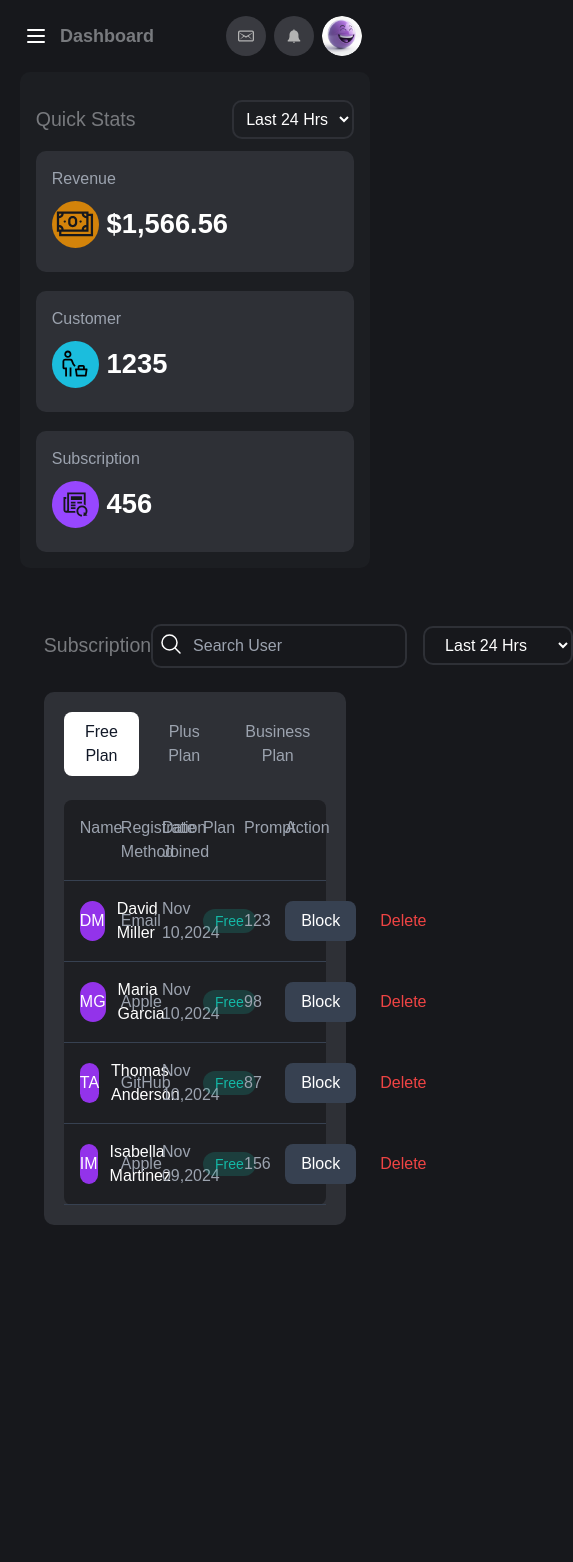
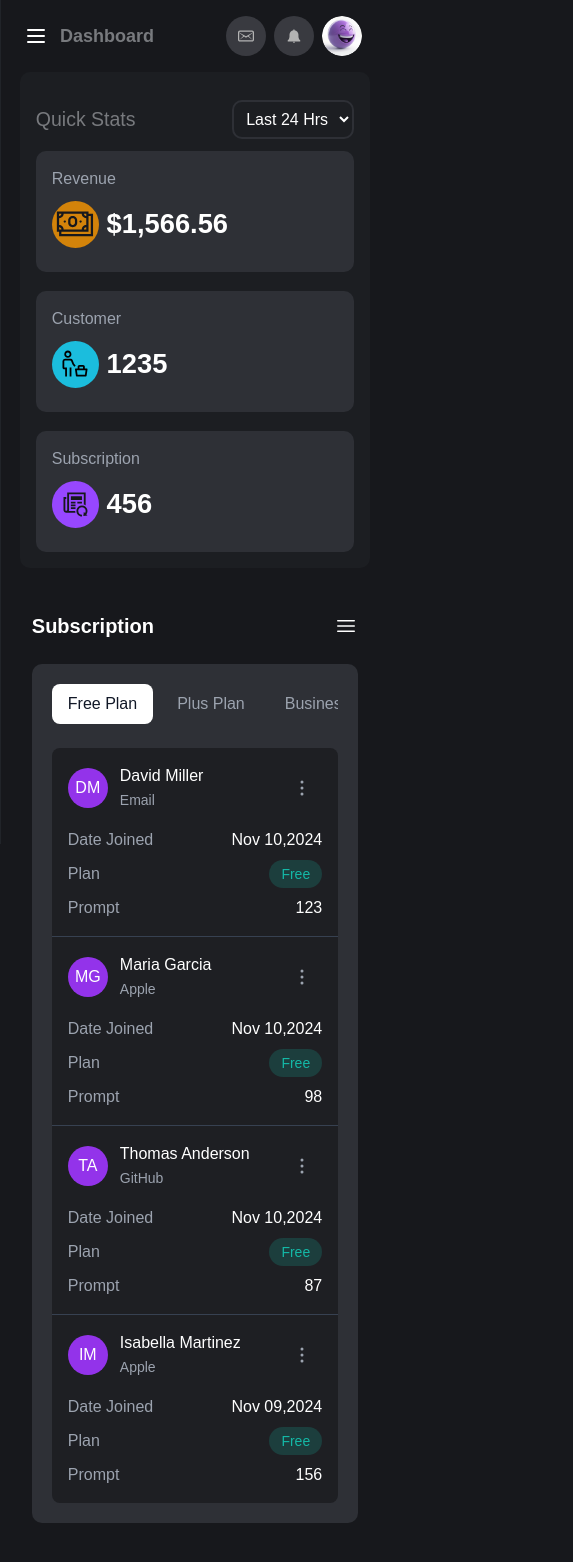
Before and after one commit to Anuran12/aitalk, a Next.js app: page /admin/subscription in a window 390 px wide. Shown: the top 1562 px of the page, 573 px wide, since content can reach past the window. Before the commit the page ends 1281 px from the top, so only its background shows below. Built offline with nearby package versions, Linux system fonts and the light colour scheme.

Commit message:
subscription page responsive

```diff
--- a/components/admin/AdminSidebar.tsx
+++ b/components/admin/AdminSidebar.tsx
@@ -44,7 +44,7 @@ export default function AdminSidebar({
         fixed lg:static inset-y-0 left-0
         transform ${isOpen ? "translate-x-0" : "-translate-x-full"}
         lg:translate-x-0 transition-transform duration-300 ease-in-out
-         z-50 w-full h-full border-r-2 border-[#2E3036] bg-[#17181c]
+         z-50 w-[55%] md:w-full h-full border-r-2 border-[#2E3036] bg-[#17181c]
       `}
       >
         <div className="flex flex-col h-full items-center p-6 gap-10 relative">
--- a/components/admin/DetailedSubscription.tsx
+++ b/components/admin/DetailedSubscription.tsx
@@ -152,6 +152,8 @@ export default function DetailedSubscription() {
   const [users, setUsers] = useState(MOCK_USERS);
   const [searchTerm, setSearchTerm] = useState("");
   const [timeFilter, setTimeFilter] = useState("Last 24 Hrs");
+  const [mobileMenuOpen, setMobileMenuOpen] = useState(false);
+  const [activeDropdownId, setActiveDropdownId] = useState<number | null>(null);
 
   const filteredUsers = users.filter((user) => {
     const matchesPlan = user.plan === selectedPlan;
@@ -163,44 +165,80 @@ export default function DetailedSubscription() {
 
   const handleDelete = (userId: number) => {
     setUsers(users.filter((user) => user.id !== userId));
+    setActiveDropdownId(null);
+  };
+
+  const toggleDropdown = (userId: number) => {
+    setActiveDropdownId(activeDropdownId === userId ? null : userId);
   };
 
   return (
-    <div className="p-6 rounded-lg w-full">
+    <div className="p-3 sm:p-6 rounded-lg w-full">
       {/* Header Section */}
-      <div className="flex justify-between items-center mb-6">
-        <h1 className="text-[#787A7E] text-[5vw] md:text-[2vw]">
+      <div className="flex flex-col sm:flex-row justify-between items-start sm:items-center gap-4 mb-6">
+        <div className="flex items-center justify-between w-full sm:w-auto">
+          <h1 className="text-xl sm:text-2xl font-bold text-white">
             Subscription
           </h1>
-        <div className="flex items-center gap-4">
-          {/* Search Bar */}
-          <div className="relative">
+          <button
+            className="sm:hidden text-white"
+            onClick={() => setMobileMenuOpen(!mobileMenuOpen)}
+          >
+            {mobileMenuOpen ? (
+              <div>
                 <svg
                   xmlns="http://www.w3.org/2000/svg"
                   fill="none"
                   viewBox="0 0 24 24"
                   strokeWidth="1.5"
                   stroke="currentColor"
-              className="size-6 absolute left-2 top-2"
+                  className="size-6"
                 >
                   <path
                     strokeLinecap="round"
                     strokeLinejoin="round"
-                d="m21 21-5.197-5.197m0 0A7.5 7.5 0 1 0 5.196 5.196a7.5 7.5 0 0 0 10.607 10.607Z"
+                    d="M6 18 18 6M6 6l12 12"
                   />
                 </svg>
+              </div>
+            ) : (
+              <div>
+                <svg
+                  xmlns="http://www.w3.org/2000/svg"
+                  fill="none"
+                  viewBox="0 0 24 24"
+                  strokeWidth="1.5"
+                  stroke="currentColor"
+                  className="size-6"
+                >
+                  <path
+                    strokeLinecap="round"
+                    strokeLinejoin="round"
+                    d="M3.75 6.75h16.5M3.75 12h16.5m-16.5 5.25h16.5"
+                  />
+                </svg>
+              </div>
+            )}
+          </button>
+        </div>
 
+        <div
+          className={`flex flex-col sm:flex-row items-stretch sm:items-center gap-4 w-full sm:w-auto
+          ${mobileMenuOpen ? "block" : "hidden sm:flex"}`}
+        >
+          {/* Search Bar */}
+          <div className=" flex-grow sm:flex-grow-0">
             <input
               type="text"
               placeholder="Search User"
-              className="bg-black/0 rounded-[10px] border-2 border-[#2E3036] cursor-pointer py-2 pl-10 pr-4 w-64"
+              className="bg-black/0 border-2 border-[#2E3036] text-white px-4 py-2 rounded-lg w-full sm:w-64"
               value={searchTerm}
               onChange={(e) => setSearchTerm(e.target.value)}
             />
           </div>
           {/* Time Filter Dropdown */}
           <select
-            className="bg-black/0 rounded-[10px] border-2 border-[#2E3036] cursor-pointer px-4 py-2"
+            className="bg-black/0 border-2 border-[#2E3036] text-white px-4 py-2 rounded-lg w-full sm:w-auto"
             value={timeFilter}
             onChange={(e) => setTimeFilter(e.target.value)}
           >
@@ -212,9 +250,10 @@ export default function DetailedSubscription() {
         </div>
       </div>
 
-      <div className=" w-full bg-[#2E3036] rounded-[10px] p-5">
-        {/* Plan Selection Tabs */}
-        <div className="flex gap-2 mb-6 ">
+      <div className="bg-[#2E3036] rounded-[10px] p-5">
+        {/* Plan Selection Tabs - Scrollable on mobile */}
+        <div className="overflow-x-auto mb-6">
+          <div className="flex gap-2 min-w-max">
             {Object.values(PLANS).map((plan) => (
               <button
                 key={plan}
@@ -229,11 +268,12 @@ export default function DetailedSubscription() {
               </button>
             ))}
           </div>
+        </div>
 
-        {/* Users Table */}
+        {/* Users Table/Cards */}
         <div className="bg-[#1E1F23] rounded-lg">
-          {/* Table Header */}
-          <div className="grid grid-cols-6 gap-4 p-4 border-b border-gray-700 text-gray-400">
+          {/* Table Header - Hidden on mobile */}
+          <div className="hidden sm:grid grid-cols-6 gap-4 p-4 border-b border-gray-700 text-gray-400">
             <div className="col-span-1">Name</div>
             <div className="col-span-1">Registration Method</div>
             <div className="col-span-1">Date Joined</div>
@@ -242,7 +282,7 @@ export default function DetailedSubscription() {
             <div className="col-span-1">Action</div>
           </div>
 
-          {/* Table Body */}
+          {/* Table Body/Cards */}
           {filteredUsers.length === 0 ? (
             <div className="p-4 text-center text-gray-400">
               No users found for {selectedPlan}
@@ -251,8 +291,10 @@ export default function DetailedSubscription() {
             filteredUsers.map((user) => (
               <div
                 key={user.id}
-                className="grid grid-cols-6 gap-4 p-4 border-b border-gray-700 items-center"
+                className="border-b border-gray-700 last:border-0"
               >
+                {/* Desktop View */}
+                <div className="hidden sm:grid grid-cols-6 gap-4 p-4 items-center">
                   <div className="col-span-1 flex items-center gap-3">
                     <div className="w-10 h-10 bg-purple-600 rounded-full flex items-center justify-center text-white font-medium">
                       {user.avatar}
@@ -283,6 +325,75 @@ export default function DetailedSubscription() {
                     </button>
                   </div>
                 </div>
+
+                {/* Mobile View */}
+                <div className="sm:hidden p-4">
+                  <div className="flex items-center justify-between mb-4">
+                    <div className="flex items-center gap-3">
+                      <div className="w-10 h-10 bg-purple-600 rounded-full flex items-center justify-center text-white font-medium">
+                        {user.avatar}
+                      </div>
+                      <div>
+                        <h3 className="text-white font-medium">{user.name}</h3>
+                        <span className="text-gray-400 text-sm">
+                          {user.registrationMethod}
+                        </span>
+                      </div>
+                    </div>
+                    <button
+                      onClick={() => toggleDropdown(user.id)}
+                      className="text-gray-400 p-2"
+                    >
+                      <svg
+                        xmlns="http://www.w3.org/2000/svg"
+                        fill="none"
+                        viewBox="0 0 24 24"
+                        strokeWidth="1.5"
+                        stroke="currentColor"
+                        className="size-6"
+                      >
+                        <path
+                          strokeLinecap="round"
+                          strokeLinejoin="round"
+                          d="M12 6.75a.75.75 0 1 1 0-1.5.75.75 0 0 1 0 1.5ZM12 12.75a.75.75 0 1 1 0-1.5.75.75 0 0 1 0 1.5ZM12 18.75a.75.75 0 1 1 0-1.5.75.75 0 0 1 0 1.5Z"
+                        />
+                      </svg>
+                    </button>
+                  </div>
+
+                  <div className="space-y-2">
+                    <div className="flex justify-between">
+                      <span className="text-gray-400">Date Joined</span>
+                      <span className="text-white">{user.dateJoined}</span>
+                    </div>
+                    <div className="flex justify-between items-center">
+                      <span className="text-gray-400">Plan</span>
+                      <span className="px-3 py-1 bg-teal-500/20 text-teal-500 rounded-full text-sm">
+                        {user.plan.split(" ")[0]}
+                      </span>
+                    </div>
+                    <div className="flex justify-between">
+                      <span className="text-gray-400">Prompt</span>
+                      <span className="text-white">{user.prompt}</span>
+                    </div>
+                  </div>
+
+                  {/* Mobile Action Dropdown */}
+                  {activeDropdownId === user.id && (
+                    <div className="mt-4 flex gap-2">
+                      <button className="flex-1 px-4 py-2 bg-gray-700 rounded-lg hover:bg-gray-600 transition-colors text-white">
+                        Block
+                      </button>
+                      <button
+                        onClick={() => handleDelete(user.id)}
+                        className="flex-1 px-4 py-2 text-red-500 rounded-lg hover:bg-gray-700 transition-colors"
+                      >
+                        Delete
+                      </button>
+                    </div>
+                  )}
+                </div>
+              </div>
             ))
           )}
         </div>
```
Lines whose indentation alone changed are shown as unchanged.
